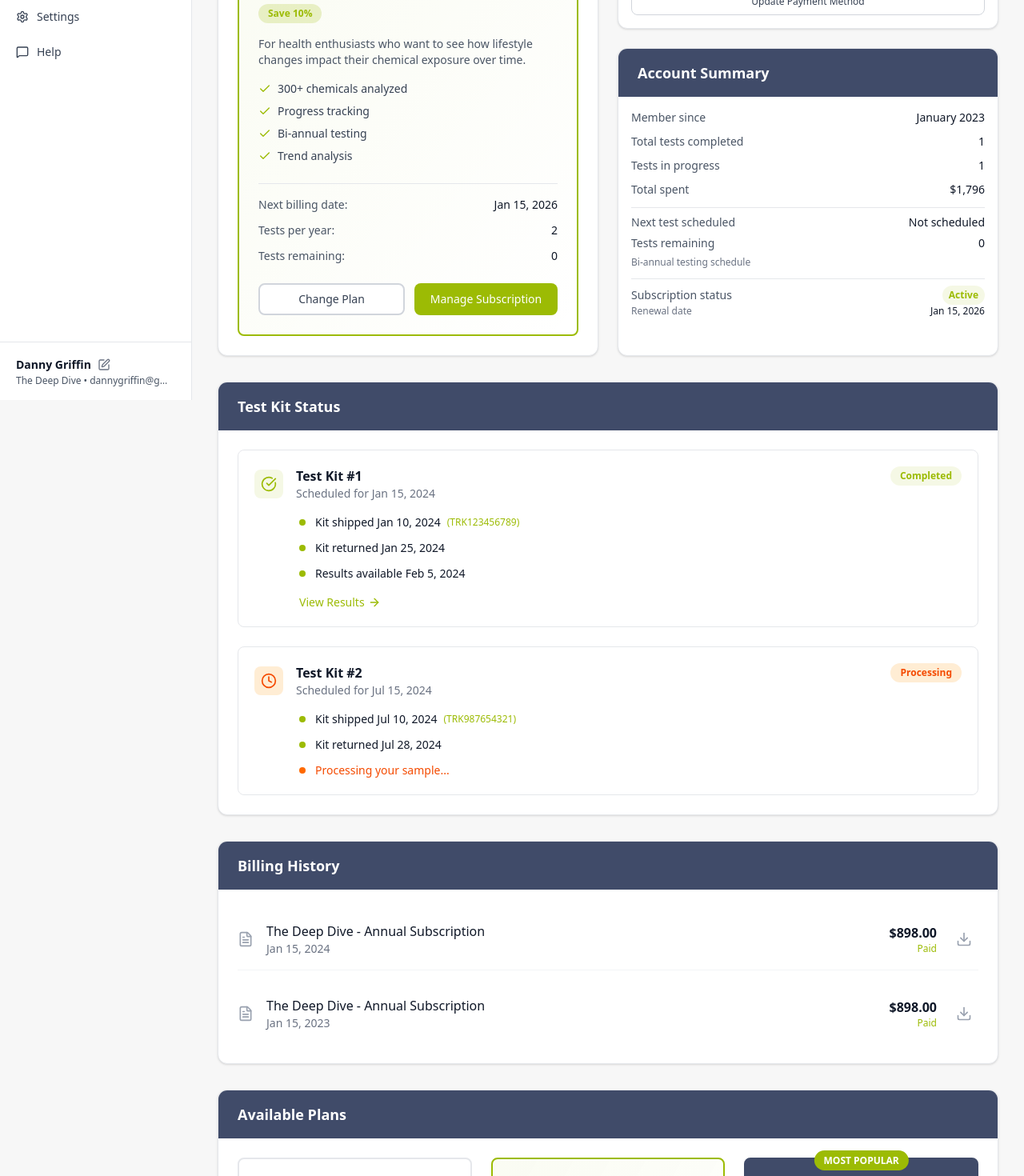
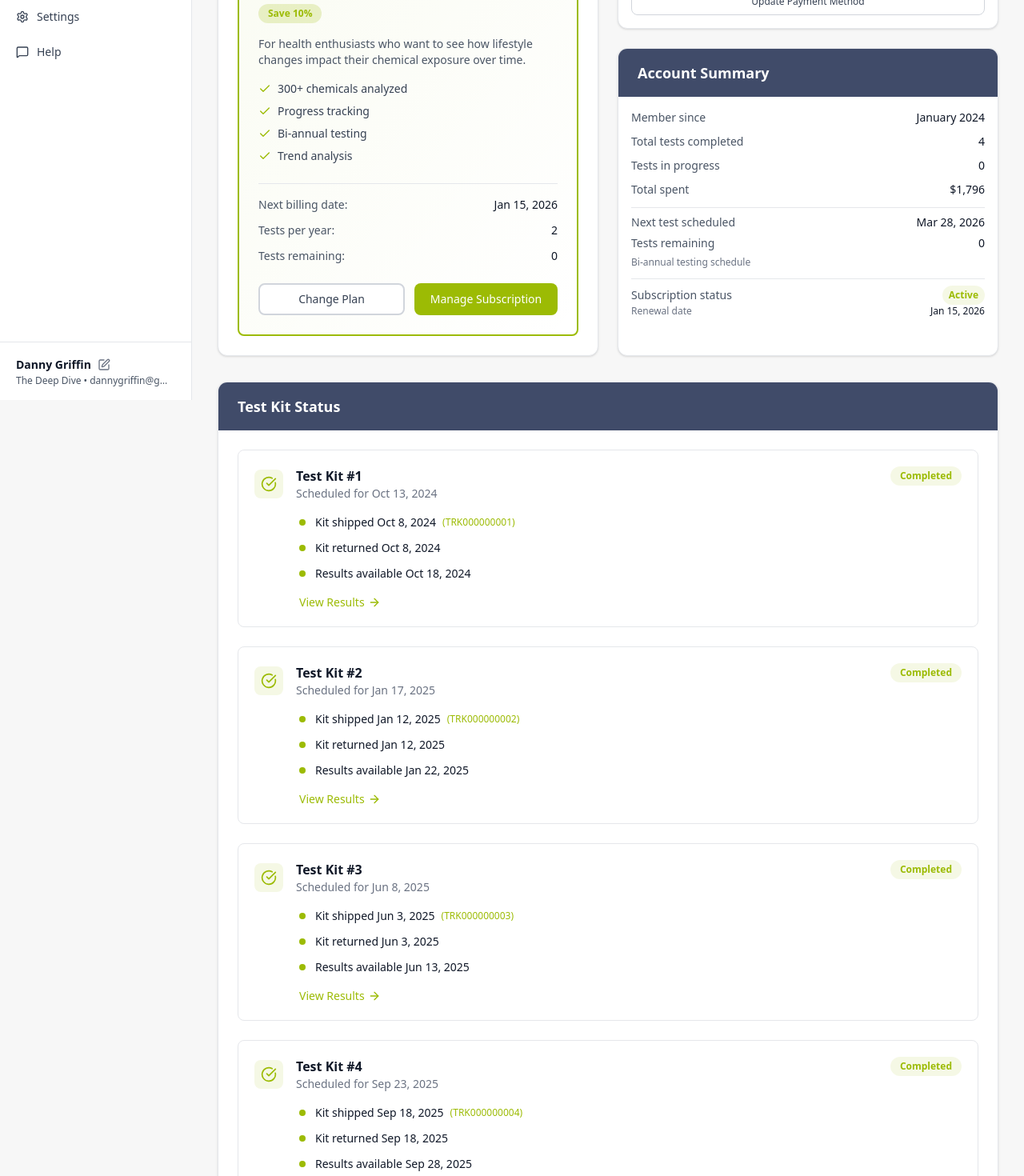
Before and after one commit to Liamoiknine/StatusHealth, a Next.js app: page /billing in a window 1280 px wide. Shown: the part 300-1770 px from the top of the page at 80% size. Built offline with nearby package versions, Linux system fonts and the light colour scheme.

Commit message:
update content

```diff
--- a/src/app/billing/page.tsx
+++ b/src/app/billing/page.tsx
@@ -1,7 +1,9 @@
 'use client';
 
-import { useState } from 'react';
+import { useState, useEffect, useMemo, useRef } from 'react';
 import { Check, CreditCard, Package, Send, Clock, CheckCircle, FileText, Download, ArrowRight, Calendar } from 'lucide-react';
+import { useTest } from '@/contexts/TestContext';
+import { useRouter } from 'next/navigation';
 
 type PlanType = 'foundation' | 'deep-dive' | 'optimizer';
 
@@ -25,7 +27,10 @@ interface BillingHistoryItem {
 }
 
 export default function BillingPage() {
+  const { availableTests, setSelectedTest } = useTest();
+  const router = useRouter();
   const [currentPlan, setCurrentPlan] = useState<PlanType>('deep-dive');
+  const availablePlansRef = useRef<HTMLDivElement>(null);
   const [paymentMethod, setPaymentMethod] = useState({
     type: 'card',
     last4: '4242',
@@ -34,43 +39,109 @@ export default function BillingPage() {
     expiryYear: '2025',
   });
 
-  // Mock test kits data - based on The Deep Dive plan (2 tests per year)
-  const [testKits] = useState<TestKit[]>([
-    {
-      id: 1,
-      status: 'completed',
-      scheduledDate: '2024-01-15',
-      shippedDate: '2024-01-10',
-      returnedDate: '2024-01-25',
-      completedDate: '2024-02-05',
-      trackingNumber: 'TRK123456789',
-    },
-    {
-      id: 2,
-      status: 'processing',
-      scheduledDate: '2024-07-15',
-      shippedDate: '2024-07-10',
-      returnedDate: '2024-07-28',
-      trackingNumber: 'TRK987654321',
-    },
-  ]);
+  // Convert date from "M/D/YY" format to Date object
+  const parseTestDate = (dateStr: string): Date | null => {
+    if (!dateStr) return null;
+    try {
+      const [month, day, year] = dateStr.split('/');
+      return new Date(parseInt(year) + 2000, parseInt(month) - 1, parseInt(day));
+    } catch {
+      return null;
+    }
+  };
 
-  const [billingHistory] = useState<BillingHistoryItem[]>([
-    {
-      id: 'inv-001',
-      date: '2024-01-15',
-      amount: 898,
-      description: 'The Deep Dive - Annual Subscription',
-      status: 'paid',
-    },
-    {
-      id: 'inv-002',
-      date: '2023-01-15',
-      amount: 898,
-      description: 'The Deep Dive - Annual Subscription',
-      status: 'paid',
-    },
-  ]);
+  // Convert Date to YYYY-MM-DD format
+  const formatDateForKit = (date: Date): string => {
+    const year = date.getFullYear();
+    const month = String(date.getMonth() + 1).padStart(2, '0');
+    const day = String(date.getDate()).padStart(2, '0');
+    return `${year}-${month}-${day}`;
+  };
+
+  // Generate test kits from available tests
+  const testKits = useMemo<TestKit[]>(() => {
+    if (!availableTests || availableTests.length === 0) return [];
+
+    return availableTests.map((test, index) => {
+      const testDate = parseTestDate(test.date);
+      if (!testDate) {
+        return {
+          id: test.id,
+          status: 'completed' as const,
+          scheduledDate: `2024-${String(test.id).padStart(2, '0')}-15`,
+          completedDate: `2024-${String(test.id).padStart(2, '0')}-15`,
+        };
+      }
+
+      // Calculate dates relative to test date
+      const scheduledDate = new Date(testDate);
+      scheduledDate.setDate(scheduledDate.getDate() - 5); // 5 days before test
+
+      const shippedDate = new Date(scheduledDate);
+      shippedDate.setDate(shippedDate.getDate() - 5); // 5 days before scheduled
+
+      const returnedDate = new Date(testDate);
+      returnedDate.setDate(returnedDate.getDate() - 10); // 10 days before test
+
+      // All 4 tests are completed (since they have data)
+      return {
+        id: test.id,
+        status: 'completed' as const,
+        scheduledDate: formatDateForKit(scheduledDate),
+        shippedDate: formatDateForKit(shippedDate),
+        returnedDate: formatDateForKit(returnedDate),
+        completedDate: formatDateForKit(testDate),
+        trackingNumber: `TRK${String(test.id).padStart(9, '0')}`,
+      };
+    });
+  }, [availableTests]);
+
+  // Generate billing history based on subscription start (first test)
+  const billingHistory = useMemo<BillingHistoryItem[]>(() => {
+    if (!availableTests || availableTests.length === 0) return [];
+
+    const firstTest = availableTests[0];
+    const firstTestDate = parseTestDate(firstTest.date);
+    if (!firstTestDate) return [];
+
+    const subscriptionStart = new Date(firstTestDate);
+    subscriptionStart.setMonth(0, 1); // January 1st of that year
+
+    // Calculate years of subscription (assuming started in year of first test)
+    const currentYear = new Date().getFullYear();
+    const startYear = subscriptionStart.getFullYear();
+    const years = currentYear - startYear + 1;
+
+    const history: BillingHistoryItem[] = [];
+    for (let i = 0; i < years; i++) {
+      const billingDate = new Date(subscriptionStart);
+      billingDate.setFullYear(startYear + i);
+
+      history.push({
+        id: `inv-${String(i + 1).padStart(3, '0')}`,
+        date: formatDateForKit(billingDate),
+        amount: 898,
+        description: 'The Deep Dive - Annual Subscription',
+        status: 'paid' as const,
+      });
+    }
+
+    return history.reverse(); // Most recent first
+  }, [availableTests]);
+
+  // Calculate member since date (from first test)
+  const memberSinceDate = useMemo(() => {
+    if (!availableTests || availableTests.length === 0) return new Date('2023-01-01');
+
+    const firstTest = availableTests[0];
+    const firstTestDate = parseTestDate(firstTest.date);
+    if (!firstTestDate) return new Date('2023-01-01');
+
+    // Member since is January of the year of first test
+    const memberSince = new Date(firstTestDate);
+    memberSince.setMonth(0, 1); // January 1st
+    return memberSince;
+  }, [availableTests]);
 
   const plans = {
     foundation: {
@@ -145,11 +216,20 @@ export default function BillingPage() {
     return date.toLocaleDateString('en-US', { month: 'short', day: 'numeric', year: 'numeric' });
   };
 
+  const formatMemberSince = (date: Date) => {
+    return date.toLocaleDateString('en-US', { month: 'long', year: 'numeric' });
+  };
+
   const currentPlanData = plans[currentPlan];
-  const nextBillingDate = new Date();
-  nextBillingDate.setFullYear(nextBillingDate.getFullYear() + 1);
-  nextBillingDate.setMonth(0); // January
-  nextBillingDate.setDate(15);
+
+  // Calculate next billing date (January 15th of next year)
+  const nextBillingDate = useMemo(() => {
+    const next = new Date();
+    next.setFullYear(next.getFullYear() + 1);
+    next.setMonth(0); // January
+    next.setDate(15);
+    return next;
+  }, []);
 
   return (
     <div className="min-h-screen bg-[#F7F7F7]">
@@ -210,13 +290,18 @@ export default function BillingPage() {
                     <div className="flex justify-between text-sm">
                       <span className="text-gray-600">Tests remaining:</span>
                       <span className="font-medium text-gray-900">
-                        {currentPlanData.tests - testKits.filter(kit => kit.status === 'completed' || kit.status === 'processing').length}
+                        {Math.max(0, currentPlanData.tests - testKits.filter(kit => kit.status === 'completed' || kit.status === 'processing').length)}
                       </span>
                     </div>
                   </div>
 
                   <div className="mt-6 flex gap-3">
-                    <button className="flex-1 px-4 py-2 bg-white border-2 border-gray-300 text-gray-700 rounded-lg hover:bg-gray-50 transition-colors font-medium text-sm">
+                    <button
+                      onClick={() => {
+                        availablePlansRef.current?.scrollIntoView({ behavior: 'smooth', block: 'start' });
+                      }}
+                      className="flex-1 px-4 py-2 bg-white border-2 border-gray-300 text-gray-700 rounded-lg hover:bg-gray-50 transition-colors font-medium text-sm cursor-pointer"
+                    >
                       Change Plan
                     </button>
                     <button className="flex-1 px-4 py-2 bg-[#9CBB04] text-white rounded-lg hover:bg-[#8AA803] transition-colors font-medium text-sm">
@@ -261,7 +346,7 @@ export default function BillingPage() {
                 <div className="space-y-2.5">
                   <div className="flex justify-between items-center">
                     <span className="text-sm text-gray-600">Member since</span>
-                    <span className="text-sm font-medium text-gray-900">January 2023</span>
+                    <span className="text-sm font-medium text-gray-900">{formatMemberSince(memberSinceDate)}</span>
                   </div>
                   <div className="flex justify-between items-center">
                     <span className="text-sm text-gray-600">Total tests completed</span>
@@ -287,15 +372,29 @@ export default function BillingPage() {
                   <div className="flex justify-between items-center mb-1.5">
                     <span className="text-sm text-gray-600">Next test scheduled</span>
                     <span className="text-sm font-medium text-gray-900">
-                      {testKits.find(kit => kit.status === 'pending' || kit.status === 'shipped')
-                        ? formatDate(testKits.find(kit => kit.status === 'pending' || kit.status === 'shipped')!.scheduledDate)
-                        : 'Not scheduled'}
+                      {(() => {
+                        const pendingKit = testKits.find(kit => kit.status === 'pending' || kit.status === 'shipped');
+                        if (pendingKit) {
+                          return formatDate(pendingKit.scheduledDate);
+                        }
+                        // Calculate next test based on last test date (bi-annual = 6 months)
+                        if (availableTests && availableTests.length > 0) {
+                          const lastTest = availableTests[availableTests.length - 1];
+                          const lastTestDate = parseTestDate(lastTest.date);
+                          if (lastTestDate) {
+                            const nextTestDate = new Date(lastTestDate);
+                            nextTestDate.setMonth(nextTestDate.getMonth() + 6);
+                            return formatDate(formatDateForKit(nextTestDate));
+                          }
+                        }
+                        return 'Not scheduled';
+                      })()}
                     </span>
                   </div>
                   <div className="flex justify-between items-center mb-1.5">
                     <span className="text-sm text-gray-600">Tests remaining</span>
                     <span className="text-sm font-medium text-gray-900">
-                      {currentPlanData.tests - testKits.filter(kit => kit.status === 'completed' || kit.status === 'processing').length}
+                      {Math.max(0, currentPlanData.tests - testKits.filter(kit => kit.status === 'completed' || kit.status === 'processing').length)}
                     </span>
                   </div>
                   <div className="text-xs text-gray-500">
@@ -379,7 +478,13 @@ export default function BillingPage() {
 
                     {kit.status === 'completed' && (
                       <div className="mt-4 ml-14">
-                        <button className="text-sm text-[#9CBB04] hover:text-[#8AA803] font-medium flex items-center">
+                        <button
+                          onClick={() => {
+                            setSelectedTest(kit.id);
+                            router.push('/dashboard');
+                          }}
+                          className="text-sm text-[#9CBB04] hover:text-[#8AA803] font-medium flex items-center cursor-pointer"
+                        >
                           View Results
                           <ArrowRight className="w-4 h-4 ml-1" />
                         </button>
@@ -444,7 +549,7 @@ export default function BillingPage() {
         </div>
 
         {/* Available Plans */}
-        <div className="bg-white rounded-xl shadow-sm border border-gray-200 overflow-hidden">
+        <div ref={availablePlansRef} className="bg-white rounded-xl shadow-sm border border-gray-200 overflow-hidden">
           <div className="px-6 py-4 bg-[#404B69]">
             <h2 className="text-lg font-semibold text-white">Available Plans</h2>
           </div>
@@ -457,7 +562,7 @@ export default function BillingPage() {
                 return (
                   <div
                     key={key}
-                    className={`relative rounded-lg p-6 border-2 ${
+                    className={`relative rounded-lg p-6 border-2 flex flex-col ${
                       isCurrentPlan
                         ? 'border-[#9CBB04] bg-gradient-to-br from-[#9CBB04]/5 to-transparent'
                         : isPopular
@@ -501,7 +606,7 @@ export default function BillingPage() {
                       {plan.description}
                     </p>
 
-                    <div className="space-y-2 mb-6">
+                    <div className="space-y-2 mb-6 flex-1">
                       {plan.features.map((feature, index) => (
                         <div key={index} className="flex items-center text-sm">
                           <Check className={`w-4 h-4 mr-2 flex-shrink-0 ${
@@ -513,7 +618,7 @@ export default function BillingPage() {
                     </div>
 
                     <button
-                      className={`w-full py-2.5 rounded-lg font-medium text-sm transition-colors ${
+                      className={`w-full py-2.5 rounded-lg font-medium text-sm transition-colors mt-auto ${
                         isCurrentPlan
                           ? 'bg-white border-2 border-[#9CBB04] text-[#9CBB04] hover:bg-[#9CBB04]/5'
                           : isPopular
```
